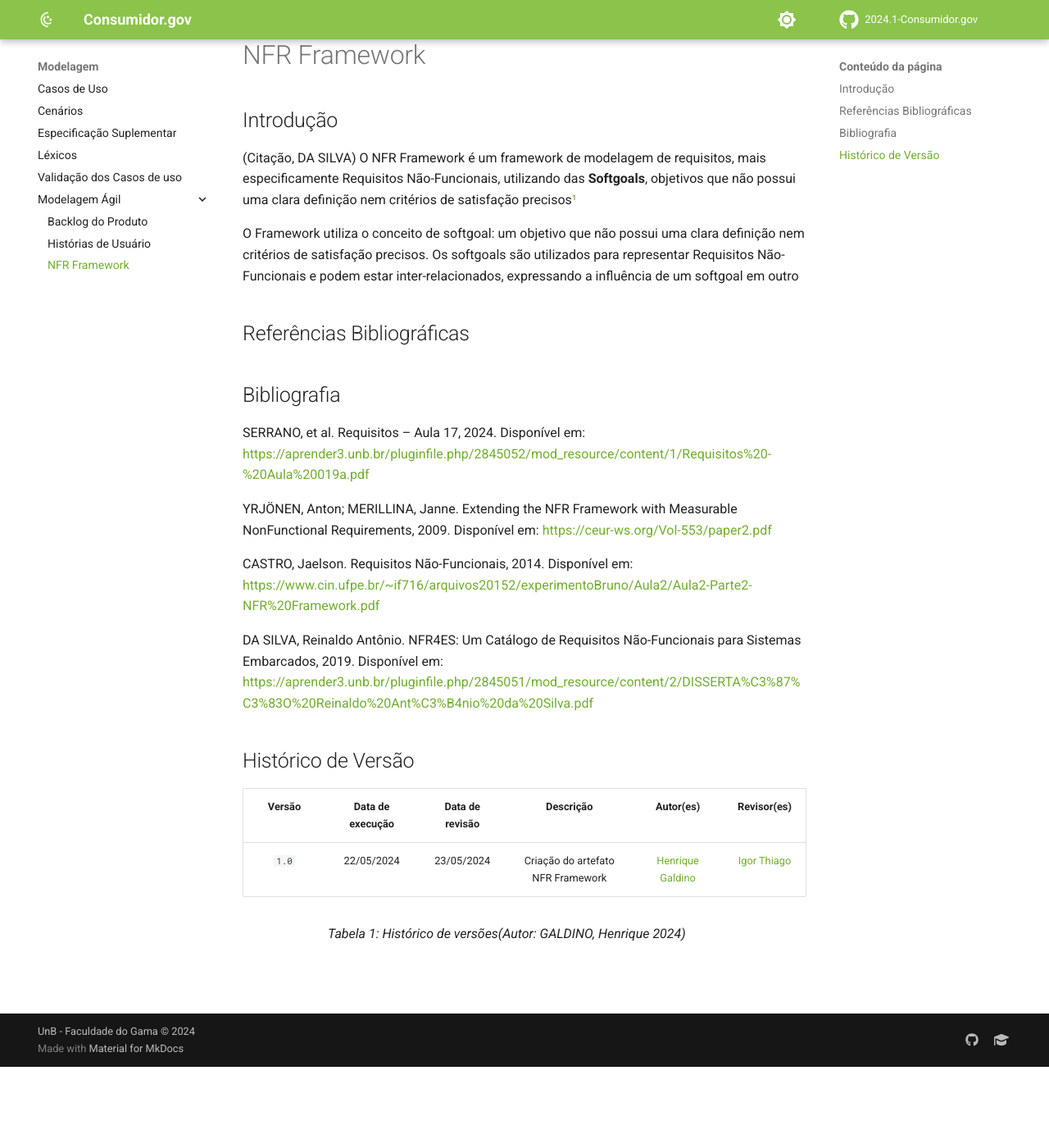
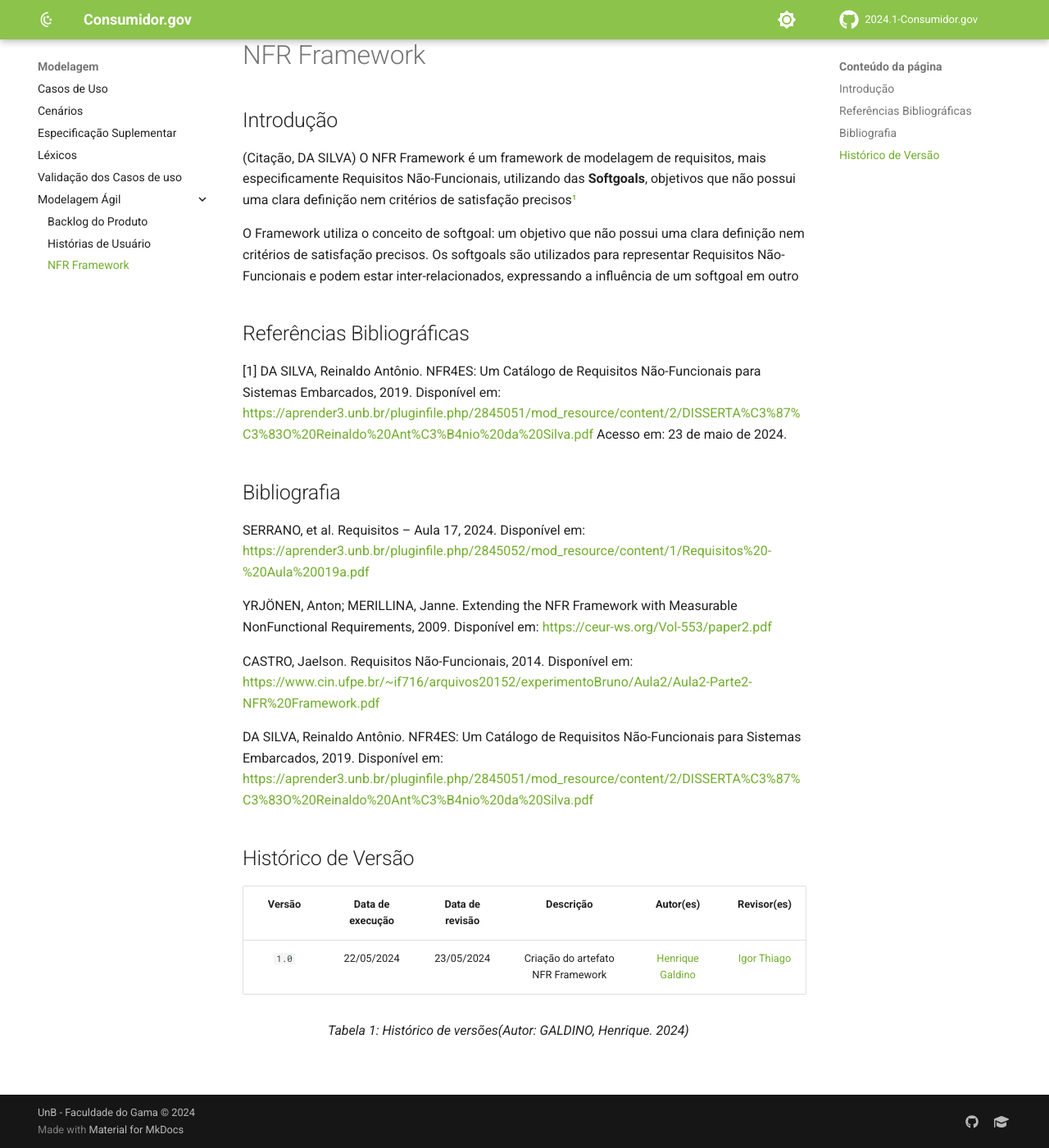
Before and after one commit to Requisitos-de-Software/2024.1-Grupo08, an MkDocs documentation site: the page built from docs/Modelagem/Modelagem Ágil/NFR.md, in a window 1280 px wide and 1400 px high, scrolled down 99 px. Shown: the whole window at 82% size. Built offline with MkDocs 1.6.1 and Material for MkDocs 9.7.7, drawn with Linux system fonts in a browser that asks for light colours; comment, search, counter and statistics services are not loaded.

Commit message:
add referencias

```diff
--- a/docs/Modelagem/Modelagem Ágil/NFR.md
+++ b/docs/Modelagem/Modelagem Ágil/NFR.md
@@ -7,6 +7,7 @@ O Framework utiliza o conceito de softgoal: um objetivo que não possui uma clar
 
 
 ## Referências Bibliográficas
+[1] DA SILVA, Reinaldo Antônio. NFR4ES: Um Catálogo de Requisitos Não-Funcionais para Sistemas Embarcados, 2019. Disponível em: <https://aprender3.unb.br/pluginfile.php/2845051/mod_resource/content/2/DISSERTA%C3%87%C3%83O%20Reinaldo%20Ant%C3%B4nio%20da%20Silva.pdf> Acesso em: 23 de maio de 2024.
 
 ## Bibliografia
 
@@ -24,6 +25,6 @@ DA SILVA, Reinaldo Antônio. NFR4ES: Um Catálogo de Requisitos Não-Funcionais
 | `1.0` | 22/05/2024  | 23/05/2024 | Criação do artefato NFR Framework | [Henrique Galdino](https://github.com/hgaldino05) | [Igor Thiago](https://github.com/alladin-51) |
 
 <div align="center">
-<figcaption align="left">Tabela 1: Histórico de versões(Autor: GALDINO, Henrique 2024)</figcaption>
+<figcaption align="left">Tabela 1: Histórico de versões(Autor: GALDINO, Henrique. 2024)</figcaption>
 </div>
 <br/>
```
